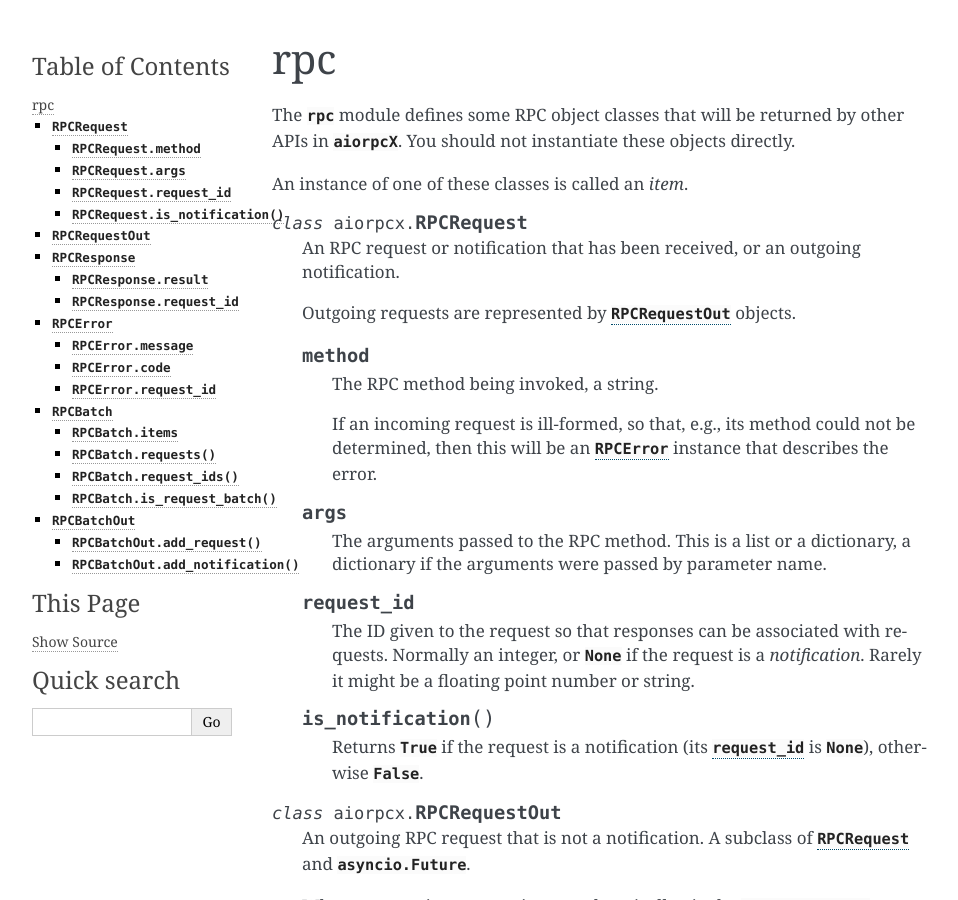
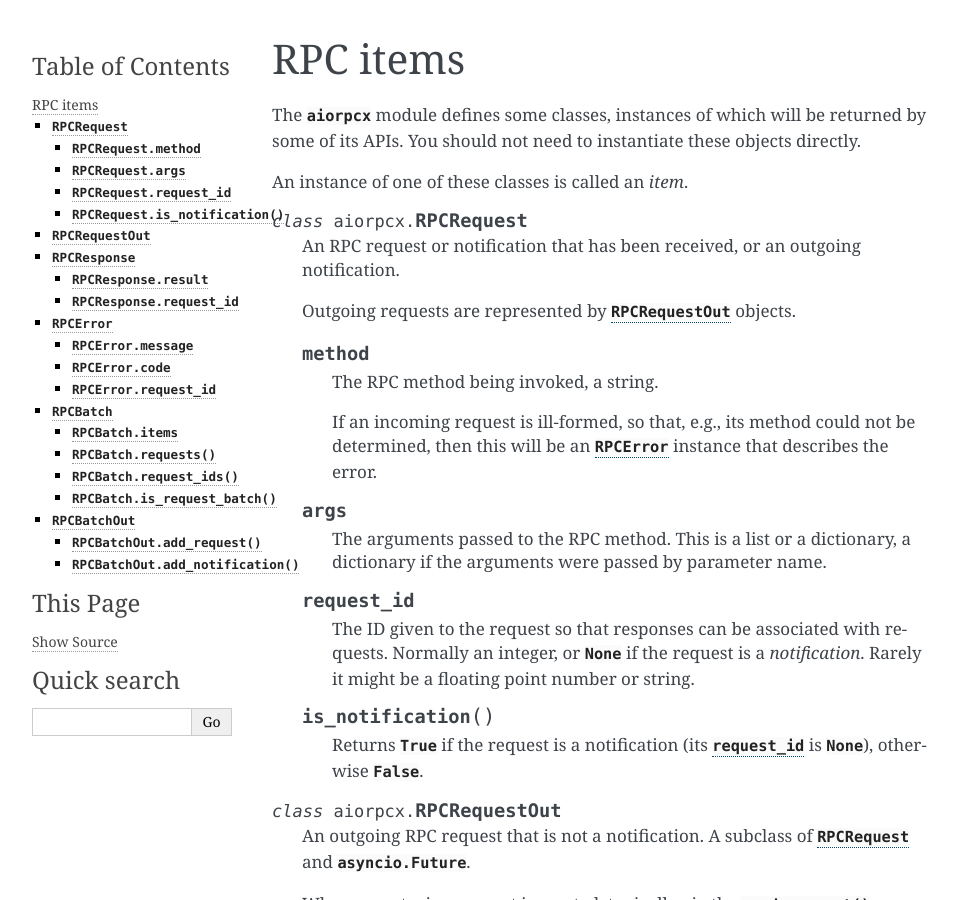
Before and after one commit to kyuupichan/aiorpcX, a Sphinx documentation site: the page built from docs/rpc.rst, in a window 1280 px wide and 900 px high. Shown: the whole window, without its empty margins (148-1106 px from the left). Built offline with Sphinx 7.4.7, drawn with Linux system fonts in a browser that asks for light colours.

Commit message:
Clarify RPC item docs

```diff
--- a/docs/rpc.rst
+++ b/docs/rpc.rst
@@ -1,11 +1,11 @@
 .. currentmodule:: aiorpcx
 
-rpc
-===
+RPC items
+=========
 
-The :mod:`rpc` module defines some RPC object classes that will be
-returned by other APIs in :mod:`aiorpcX`.  You should not instantiate
-these objects directly.
+The :mod:`aiorpcx` module defines some classes, instances of which
+will be returned by some of its APIs.  You should not need to
+instantiate these objects directly.
 
 An instance of one of these classes is called an :dfn:`item`.
 
```
